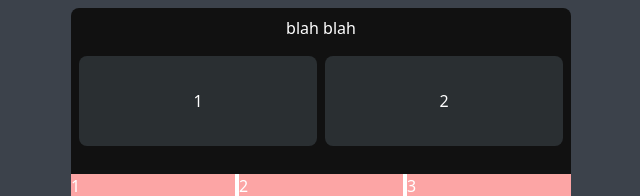
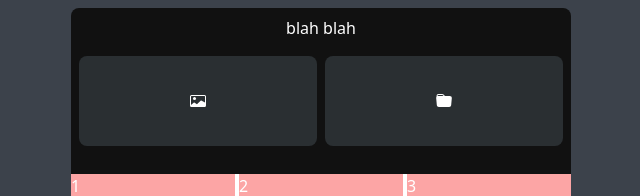
Before and after one commit to milmilkim/pototo, a React (Vite) app: page / in a window 1280 px wide. Shown: the top 196 px of the page, without its empty margins (319-959 px from the left). Built offline with nearby package versions, Linux system fonts and the light colour scheme.

Commit message:
feat: 아이콘 추가

```diff
--- a/package.json
+++ b/package.json
@@ -16,7 +16,8 @@
     "fontfaceobserver": "^2.3.0",
     "react": "^18.3.1",
     "react-color": "^2.19.3",
-    "react-dom": "^18.3.1"
+    "react-dom": "^18.3.1",
+    "react-icons": "^5.3.0"
   },
   "devDependencies": {
     "@types/node": "^20.14.11",
--- a/src/App.tsx
+++ b/src/App.tsx
@@ -1,5 +1,6 @@
 import { useState } from 'react';
 import Pototo from './Pototo';
+import { BsCardImage, BsFillFolderFill } from 'react-icons/bs';
 
 const App = () => {
   const [status] = useState('home');
@@ -13,10 +14,10 @@ const App = () => {
           </div>
           <div className='flex gap-2 justify-between h-32 p-2'>
             <div className=' w-1/2 bg-common rounded-lg flex justify-center items-center'>
-              1
+              <BsCardImage />
             </div>
             <div className=' w-1/2 bg-common rounded-lg flex justify-center items-center'>
-              2
+              <BsFillFolderFill />
             </div>
           </div>
 
@@ -30,7 +31,6 @@ const App = () => {
             <div className='bg-red-300 aspect-9/16'>3</div>
             <div className='bg-red-300 aspect-9/16'>3</div>
             <div className='bg-red-300 aspect-9/16'>3</div>
-
           </div>
         </div>
       ) : (
--- a/src/index.css
+++ b/src/index.css
@@ -13,7 +13,7 @@
     }
 
     *::-webkit-scrollbar-track {
-      background: rgba(0,0,0,0.1);
+      background: rgba(0, 0, 0, 0.1);
     }
 
     *::-webkit-scrollbar-thumb {
@@ -22,9 +22,7 @@
 
     *::-webkit-scrollbar-thumb {
       border-radius: 10px;
-      background: rgba(0,0,0,0.2);
+      background: rgba(0, 0, 0, 0.2);
     }
-
-
   }
 }
```
Also changed, not shown: 1 other file (tests, documents, lock files or other folders).
